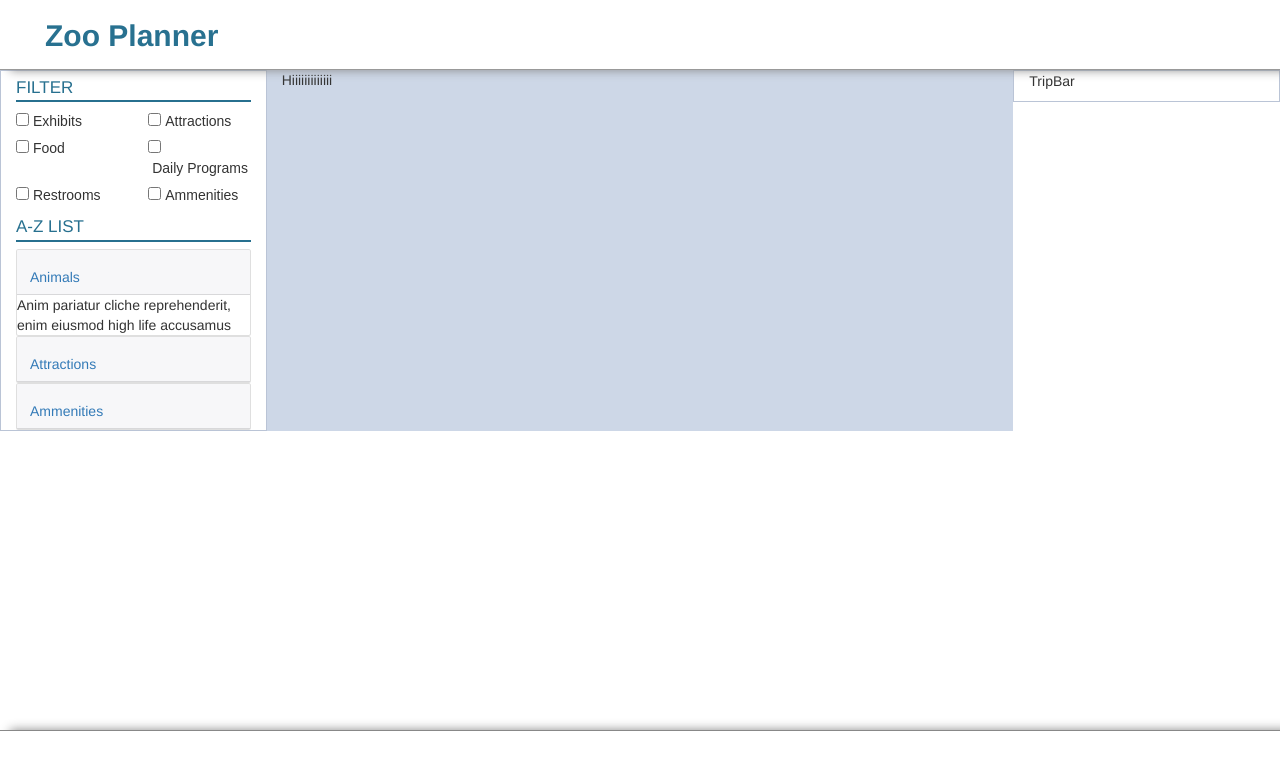
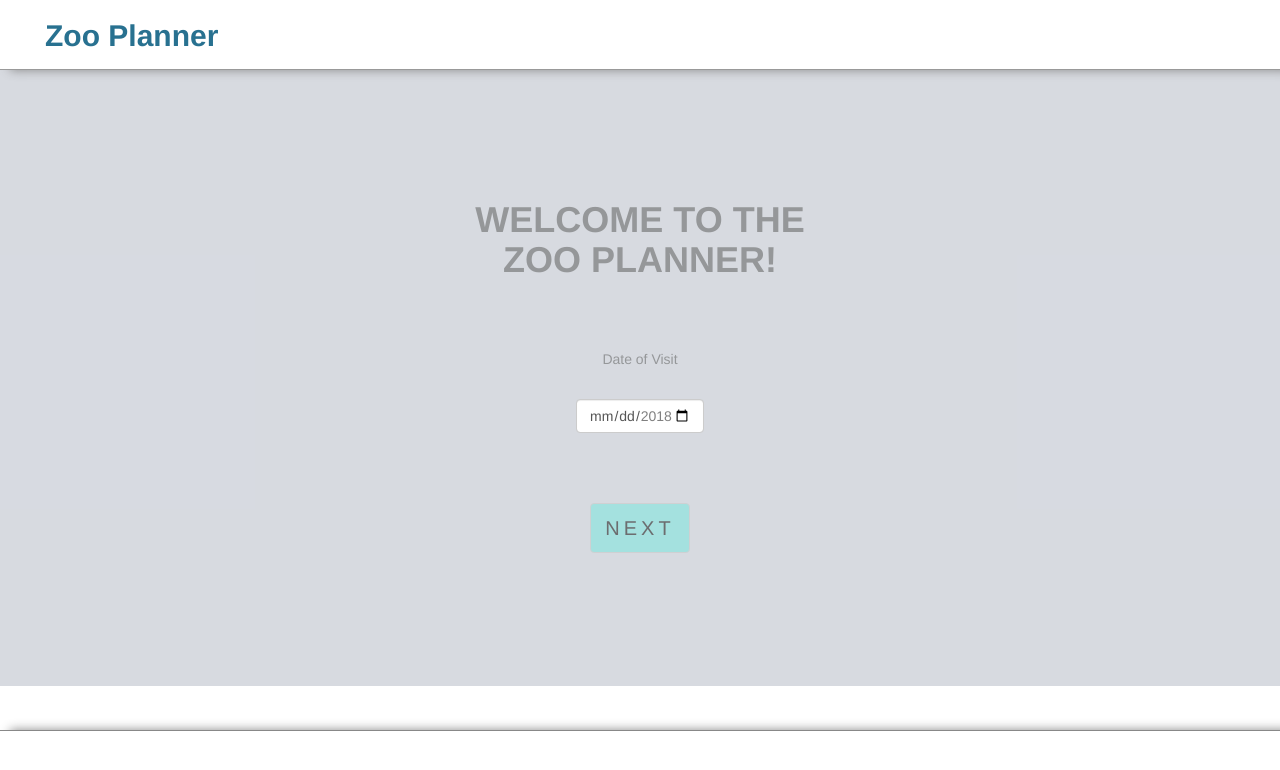
Before and after one commit to Smithsonian/zooplanner, a React (Create React App) app: page / in a window 1280 px wide. Shown: the top 770 px of the page. Built offline with nearby package versions, Linux system fonts and the light colour scheme.

Commit message:
BUG: Added line that produces CORS error after the date page

```diff
--- a/src/App.js
+++ b/src/App.js
@@ -7,9 +7,14 @@ import Date from './date.js'
 class ExploreBar extends Component { //filters in order of exhibits, food, attractions, dailyprogs, ammenities, restrooms
 	constructor(props) {
 		super(props);
-		this.state = {filters:[false, false, false, false, false, false], }
+		this.state = {filters:[false, false, false, false, false, false], animals:[], exhibits:[]}
 		this.updateCheckbox = this.updateCheckbox.bind(this);
 		this.checkFilter = this.checkFilter.bind(this);
+	}
+
+	queryAnimals() {
+		axios.get('https://nationalzoo.si.edu/pyd/views/animals?display_id=list') //CORS ERROR AGAIN!
+			.then(response => console.log(response[0]));
 	}
 
 	updateCheckbox(filter) { //NEED TO EDIT THIS! DO NOT DIRECLY MUTATE STATE!!!
@@ -25,10 +30,19 @@ class ExploreBar extends Component { //filters in order of exhibits, food, attra
 	}
 
 	render() {
+		//CHECK IF THERE IS A FILTER IN PLACE, IF SO DO NOT RENDER CATEGORIES BUT RENDER THE FILTERED ASPECTS!
 		return (
 			<div>
 				<Filter updateCheckbox={this.updateCheckbox} checkFilter={this.checkFilter}/>
+				{this.queryAnimals()}
+				<hr/>
+				<p className='title'>SEARCH BOX HERE</p>
+				<br/>
+				<br/>
+				<hr/>
 				<Categories/>
+				<br/>
+				<br/>
 			</div>
 		);
 	}
@@ -37,11 +51,11 @@ class ExploreBar extends Component { //filters in order of exhibits, food, attra
 class Filter extends Component {
 	render() {
 		return (
-			<div>
-				<p class='title'>FILTER</p>
+			<div id='filter'>
+				<p className='title'>FILTER</p>
 				<hr/>
 				<form>
-					<div class="row">
+					<div className="row">
 						<div className="col-6" id='filterlabel'>
 							<input type='checkbox' id='exhibits' name='filter' onChange={this.props.updateCheckbox("exhibits")} />
 							<label htmlFor='exhibits'>&nbsp;Exhibits</label>
@@ -81,48 +95,48 @@ class Categories extends Component {
 	render() {
 		return (
 			<div id='categories'>
-				<p class='title'>A-Z LIST</p>
+				<p className='title'>A-Z LIST</p>
 				<hr/>
 				<div id="accordion">
-				  <div class="card">
-				    <div class="card-header" id="headingOne">
-				      <h5 class="mb-0">
-				        <button class="btn btn-link" data-toggle="collapse" data-target="#collapseOne" aria-expanded="true" aria-controls="collapseOne">
-				          Animals
+				  <div className="card">
+				    <div className="card-header" id="headingOne">
+				      <p className="mb-0">
+				        <button className="btn btn-link" data-toggle="collapse" data-target="#collapseOne" aria-expanded="true" aria-controls="collapseOne">
+				          ANIMALS
 				        </button>
-				      </h5>
+				      </p>
 				    </div>
 
-				    <div id="collapseOne" class="collapse show" aria-labelledby="headingOne" data-parent="#accordion">
-				      <div class="card-body">
+				    <div id="collapseOne" className="collapse show" aria-labelledby="headingOne" data-parent="#accordion">
+				      <div className="card-body">
 				        Anim pariatur cliche reprehenderit, enim eiusmod high life accusamus
 				      </div>
 				    </div>
 				  </div>
-				  <div class="card">
-				    <div class="card-header" id="headingTwo">
-				      <h5 class="mb-0">
-				        <button class="btn btn-link collapsed" data-toggle="collapse" data-target="#collapseTwo" aria-expanded="false" aria-controls="collapseTwo">
-				          Attractions
+				  <div className="card">
+				    <div className="card-header" id="headingTwo">
+				      <p className="mb-0">
+				        <button className="btn btn-link collapsed" data-toggle="collapse" data-target="#collapseTwo" aria-expanded="false" aria-controls="collapseTwo">
+				          ATTRACTIONS
 				        </button>
-				      </h5>
+				      </p>
 				    </div>
-				    <div id="collapseTwo" class="collapse" aria-labelledby="headingTwo" data-parent="#accordion">
-				      <div class="card-body">
+				    <div id="collapseTwo" className="collapse" aria-labelledby="headingTwo" data-parent="#accordion">
+				      <div className="card-body">
 				        Anim pariatur cliche reprehenderit, enim eiusmod high life accusamus
 				      </div>
 				    </div>
 				  </div>
-				  <div class="card">
-				    <div class="card-header" id="headingThree">
-				      <h5 class="mb-0">
-				        <button class="btn btn-link collapsed" data-toggle="collapse" data-target="#collapseThree" aria-expanded="false" aria-controls="collapseThree">
-				          Ammenities
+				  <div className="card">
+				    <div className="card-header" id="headingThree">
+				      <p className="mb-0">
+				        <button className="btn btn-link collapsed" data-toggle="collapse" data-target="#collapseThree" aria-expanded="false" aria-controls="collapseThree">
+				          AMMENITIES
 				        </button>
-				      </h5>
+				      </p>
 				    </div>
-				    <div id="collapseThree" class="collapse" aria-labelledby="headingThree" data-parent="#accordion">
-				      <div class="card-body">
+				    <div id="collapseThree" className="collapse" aria-labelledby="headingThree" data-parent="#accordion">
+				      <div className="card-body">
 				        Anim pariatur cliche reprehenderit, enim eiusmod high life accusamus
 				      </div>
 				    </div>
@@ -168,7 +182,7 @@ class Main extends Component {
 class App extends Component {
 	constructor(props) {
 		super(props);
-		this.state = {overlay:'', tripDate:'', zooHours:''};
+		this.state = {overlay:'date', tripDate:'', zooHours:''};
 		this.closeOverlay = this.closeOverlay.bind(this);
 		this.setDate = this.setDate.bind(this);
 		this.setHours = this.setHours.bind(this);
--- a/src/Main.css
+++ b/src/Main.css
@@ -47,6 +47,7 @@ html, body {
 	z-index: 0;
 	overflow: auto;
 	position: absolute;
+	bottom: 0;
 /*	margin-top: 70px;
 	margin-bottom: 70px;*/
 	top: 0px;
@@ -56,25 +57,37 @@ html, body {
 }
 
 #exploreBar {
-	float: left;
+/*	float: left;*/
 	border: 1px solid #BAC4D6;
 	height: 100%;
 	top: 0;
 	left:0;
+	bottom: 0;
+/*	width: 20%;*/
 	max-width: 300px;
+	max-height: 100%
 }
 
 #tripBar{
-	float: right;
+/*	float: left;*/
 	border: 1px solid #BAC4D6;
-	height: 100%;
+	height: auto;
 	top: 0;
+	right:0;
+	bottom: 0;
+/*	width: 20%;*/
 	max-width: 300px;
+	max-height: 100%;
 }
 
 #mapContainer {
+	position: relative;
+/*	float: left;*/
+	height: auto;
+	top:0;
+	bottom: 0;
 	max-width: 100%;
-	height: inherit;
+	max-height: 100%;
 	background-color: #CDD7E7;
 }
 /*MAIN END*/
@@ -168,9 +181,10 @@ hr {
 }
 
 #filterlabel label {
-	font-size: 14px;
+	font-size: 1em;
 	font-family: sans-serif;
-	font-weight: normal;
+	font-weight: bold;
+	color: #6D6F71;
 
 }
 
@@ -185,4 +199,14 @@ hr {
 }
 .card-header {
 	padding: 0px;
+	margin:0px;
 }
+.btn-link {
+	font-size: 14px;
+	color: #27708F;
+}
+
+
+#filter {
+	padding-bottom: 15px;
+}
```
